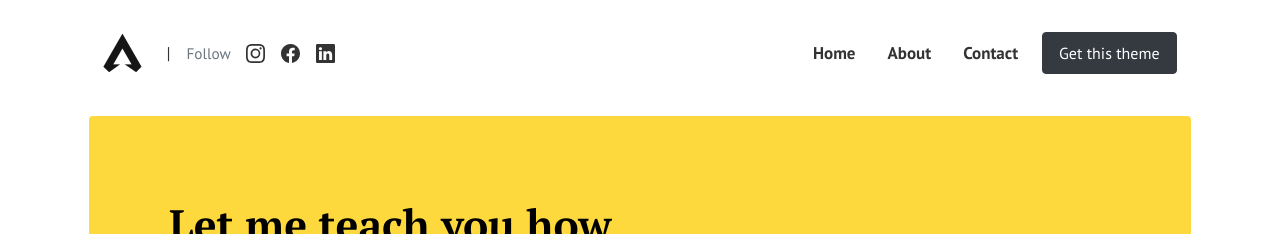
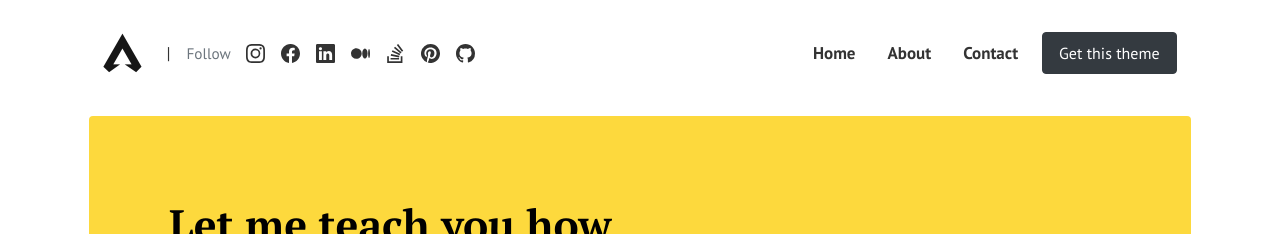
Before and after one commit to wowthemesnet/affiliates-jekyll-theme, a Jekyll site: the page built from index.html, in a window 1280 px wide. Shown: the top 234 px of the page. Built offline with Jekyll 4.4.1, drawn with Linux system fonts in a browser that asks for light colours; the list of posts is cut into pages by our own code; comment, search, counter and statistics services are not loaded.

Commit message:
Update default.html

```diff
--- a/_layouts/default.html
+++ b/_layouts/default.html
@@ -83,6 +83,39 @@ gtag('config', '{{site.ganalytics}}');
                 </a>
             {% endif %}
 
+            {% if site.social.medium %}
+                <a class="d-inline-block social-icon" target="_blank" href="{{site.social.medium}}">
+                  <svg xmlns="http://www.w3.org/2000/svg" width="19" height="19" fill="currentColor" class="bi bi-medium" viewBox="0 0 16 16">
+                    <path d="M9.025 8c0 2.485-2.02 4.5-4.513 4.5A4.506 4.506 0 0 1 0 8c0-2.486 2.02-4.5 4.512-4.5A4.506 4.506 0 0 1 9.025 8m4.95 0c0 2.34-1.01 4.236-2.256 4.236S9.463 10.339 9.463 8c0-2.34 1.01-4.236 2.256-4.236S13.975 5.661 13.975 8M16 8c0 2.096-.355 3.795-.794 3.795-.438 0-.793-1.7-.793-3.795 0-2.096.355-3.795.794-3.795.438 0 .793 1.699.793 3.795"/>
+                  </svg>
+                </a>
+            {% endif %}
+
+            {% if site.social.stack-overflow %}
+                <a class="d-inline-block social-icon" target="_blank" href="{{site.social.stack-overflow}}">
+                  <svg xmlns="http://www.w3.org/2000/svg" width="19" height="19" fill="currentColor" class="bi bi-stack-overflow" viewBox="0 0 16 16">
+                    <path d="M12.412 14.572V10.29h1.428V16H1v-5.71h1.428v4.282z"/>
+                    <path d="M3.857 13.145h7.137v-1.428H3.857zM10.254 0 9.108.852l4.26 5.727 1.146-.852zm-3.54 3.377 5.484 4.567.913-1.097L7.627 2.28l-.914 1.097zM4.922 6.55l6.47 3.013.603-1.294-6.47-3.013zm-.925 3.344 6.985 1.469.294-1.398-6.985-1.468z"/>
+                  </svg>
+                </a>
+            {% endif %}
+
+            {% if site.social.pinterest %}
+                <a class="d-inline-block social-icon" target="_blank" href="{{site.social.pinterest}}">
+                  <svg xmlns="http://www.w3.org/2000/svg" width="19" height="19" fill="currentColor" class="bi bi-pinterest" viewBox="0 0 16 16">
+                    <path d="M8 0a8 8 0 0 0-2.915 15.452c-.07-.633-.134-1.606.027-2.297.146-.625.938-3.977.938-3.977s-.239-.479-.239-1.187c0-1.113.645-1.943 1.448-1.943.682 0 1.012.512 1.012 1.127 0 .686-.437 1.712-.663 2.663-.188.796.4 1.446 1.185 1.446 1.422 0 2.515-1.5 2.515-3.664 0-1.915-1.377-3.254-3.342-3.254-2.276 0-3.612 1.707-3.612 3.471 0 .688.265 1.425.595 1.826a.24.24 0 0 1 .056.23c-.061.252-.196.796-.222.907-.035.146-.116.177-.268.107-1-.465-1.624-1.926-1.624-3.1 0-2.523 1.834-4.84 5.286-4.84 2.775 0 4.932 1.977 4.932 4.62 0 2.757-1.739 4.976-4.151 4.976-.811 0-1.573-.421-1.834-.919l-.498 1.902c-.181.695-.669 1.566-.995 2.097A8 8 0 1 0 8 0"/>
+                  </svg>
+                </a>
+            {% endif %}
+
+            {% if site.social.github %}
+                <a class="d-inline-block social-icon" target="_blank" href="{{site.social.github}}">
+                  <svg xmlns="http://www.w3.org/2000/svg" width="19" height="19" fill="currentColor" class="bi bi-github" viewBox="0 0 16 16">
+                    <path d="M8 0C3.58 0 0 3.58 0 8c0 3.54 2.29 6.53 5.47 7.59.4.07.55-.17.55-.38 0-.19-.01-.82-.01-1.49-2.01.37-2.53-.49-2.69-.94-.09-.23-.48-.94-.82-1.13-.28-.15-.68-.52-.01-.53.63-.01 1.08.58 1.23.82.72 1.21 1.87.87 2.33.66.07-.52.28-.87.51-1.07-1.78-.2-3.64-.89-3.64-3.95 0-.87.31-1.59.82-2.15-.08-.2-.36-1.02.08-2.12 0 0 .67-.21 2.2.82.64-.18 1.32-.27 2-.27s1.36.09 2 .27c1.53-1.04 2.2-.82 2.2-.82.44 1.1.16 1.92.08 2.12.51.56.82 1.27.82 2.15 0 3.07-1.87 3.75-3.65 3.95.29.25.54.73.54 1.48 0 1.07-.01 1.93-.01 2.2 0 .21.15.46.55.38A8.01 8.01 0 0 0 16 8c0-4.42-3.58-8-8-8"/>
+                  </svg>
+                </a>
+            {% endif %}
+
           </div>
 
           <button class="navbar-toggler" type="button" data-bs-toggle="collapse" data-bs-target="#navbarResponsive" aria-controls="navbarResponsive" aria-expanded="false" aria-label="Toggle navigation">
```
